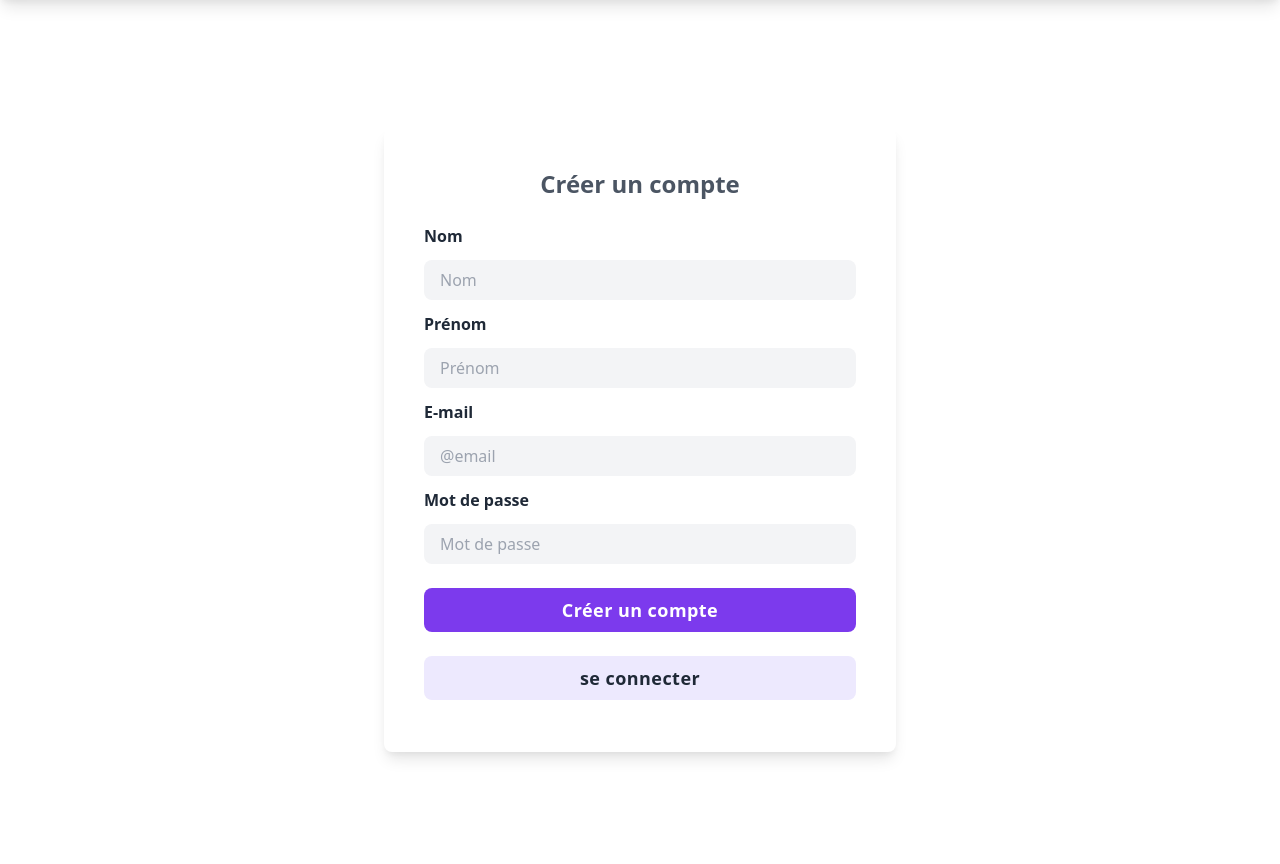
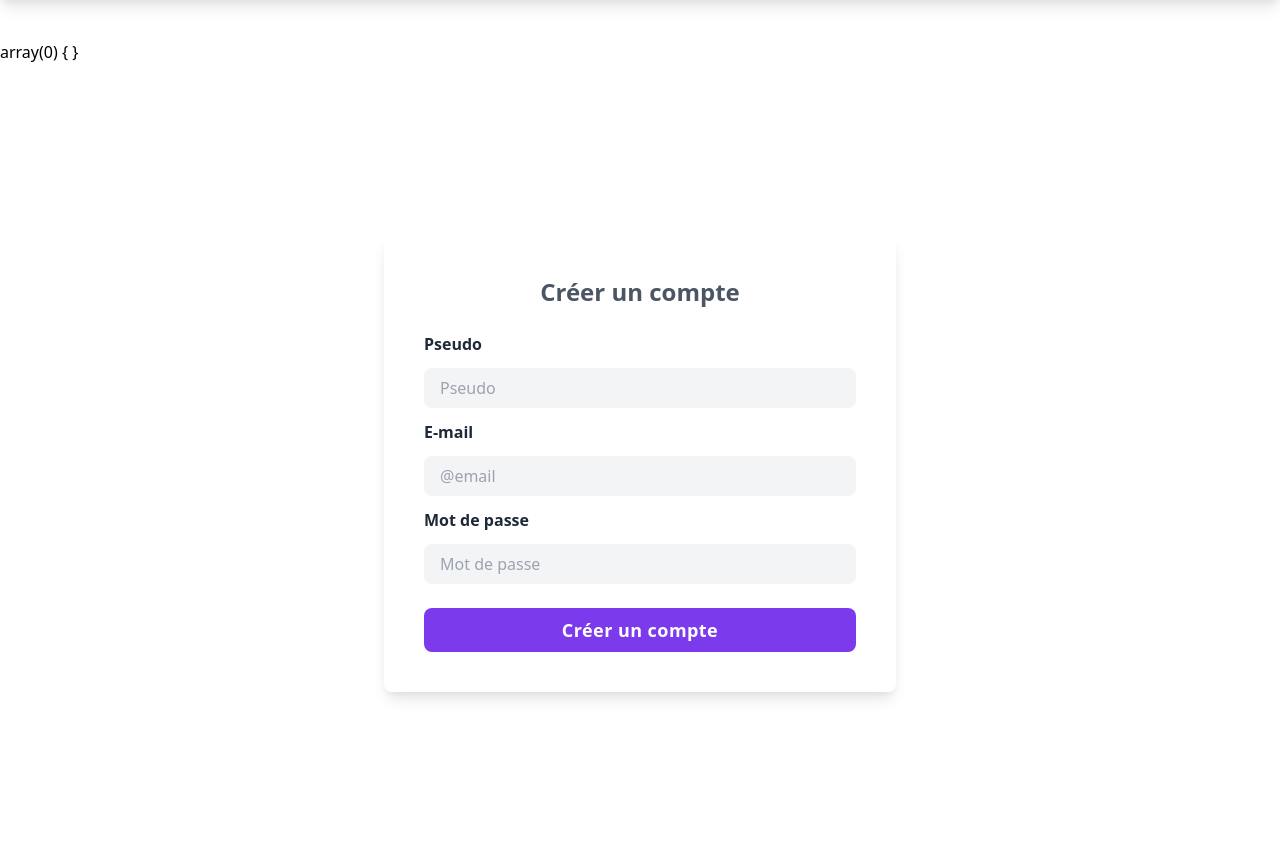
Before and after one commit to Duo-d-choc/projet_blog_MVC, a PHP site: template app/Views/Frontend/create_account.php in a window 1280 px wide. Shown: the part 64-928 px from the top of the page. Before the commit the page ends 823 px from the top, so only its background shows below. Run offline with PHP 8.4, Linux system fonts and the light colour scheme; the template is opened without the code that fills it, so the values that code supplies are empty.

Commit message:
Update create_account.php

```diff
--- a/app/Views/Frontend/create_account.php
+++ b/app/Views/Frontend/create_account.php
@@ -1,30 +1,28 @@
+<?php var_dump($_POST); ?>
+
 <div class="h-screen bg-100 flex justify-center items-center">
     <div class="lg:w-2/5 md:w-1/2 w-2/3">
-        <form class="bg-white p-10 rounded-lg shadow-lg min-w-full">
+        <form class="bg-white p-10 rounded-lg shadow-lg min-w-full" action="" method="POST">
             <h1 class="text-center text-2xl mb-6 text-gray-600 font-bold font-sans">Créer un compte</h1>
 
-            <!-- Nom -->
+
+
+            <!-- Pseudo -->
             <div>
-                <label class="text-gray-800 font-semibold block my-3 text-md" for="username">Nom</label>
-                <input class="w-full bg-gray-100 px-4 py-2 rounded-lg focus:outline-none" type="text" name="nom" id="nom" placeholder="Nom" />
-            </div>
-
-            <!-- Prénom -->
-            <div>
-                <label class="text-gray-800 font-semibold block my-3 text-md" for="username">Prénom</label>
-                <input class="w-full bg-gray-100 px-4 py-2 rounded-lg focus:outline-none" type="text" name="prénom" id="prénom" placeholder="Prénom" />
+                <label class="text-gray-800 font-semibold block my-3 text-md" for="pseudo">Pseudo</label>
+                <input class="w-full bg-gray-100 px-4 py-2 rounded-lg focus:outline-none" type="text" name="pseudo" id="pseudo" placeholder="Pseudo" />
             </div>
 
             <!-- E-mail -->
             <div>
                 <label class="text-gray-800 font-semibold block my-3 text-md" for="email">E-mail</label>
-                <input class="w-full bg-gray-100 px-4 py-2 rounded-lg focus:outline-none" type="text" name="email" id="email" placeholder="@email" />
+                <input class="w-full bg-gray-100 px-4 py-2 rounded-lg focus:outline-none" type="email" name="email" id="email" placeholder="@email" />
             </div>
 
             <!-- Mot de passe -->
             <div>
                 <label class="text-gray-800 font-semibold block my-3 text-md" for="password">Mot de passe</label>
-                <input class="w-full bg-gray-100 px-4 py-2 rounded-lg focus:outline-none" type="text" name="password" id="password" placeholder="Mot de passe" />
+                <input class="w-full bg-gray-100 px-4 py-2 rounded-lg focus:outline-none" type="password" name="password" id="password" placeholder="Mot de passe" />
             </div>
 
             <!-- Confirmation de mot de passe -> A FAIRE SI TEMPS -->
@@ -36,7 +34,7 @@
             <!-- Submit -->
             <button type="submit" class="w-full mt-6 bg-purple-600 rounded-lg px-4 py-2 text-lg text-white tracking-wide font-semibold font-sans">Créer un compte</button>
             <!-- Redirection page de connexion -->
-            <button type="submit" class="w-full mt-6 mb-3 bg-purple-100 rounded-lg px-4 py-2 text-lg text-gray-800 tracking-wide font-semibold font-sans">se connecter</button>
+            <!--<button type="submit" class="w-full mt-6 mb-3 bg-purple-100 rounded-lg px-4 py-2 text-lg text-gray-800 tracking-wide font-semibold font-sans">se connecter</button>-->
         </form>
     </div>
 </div>
```
